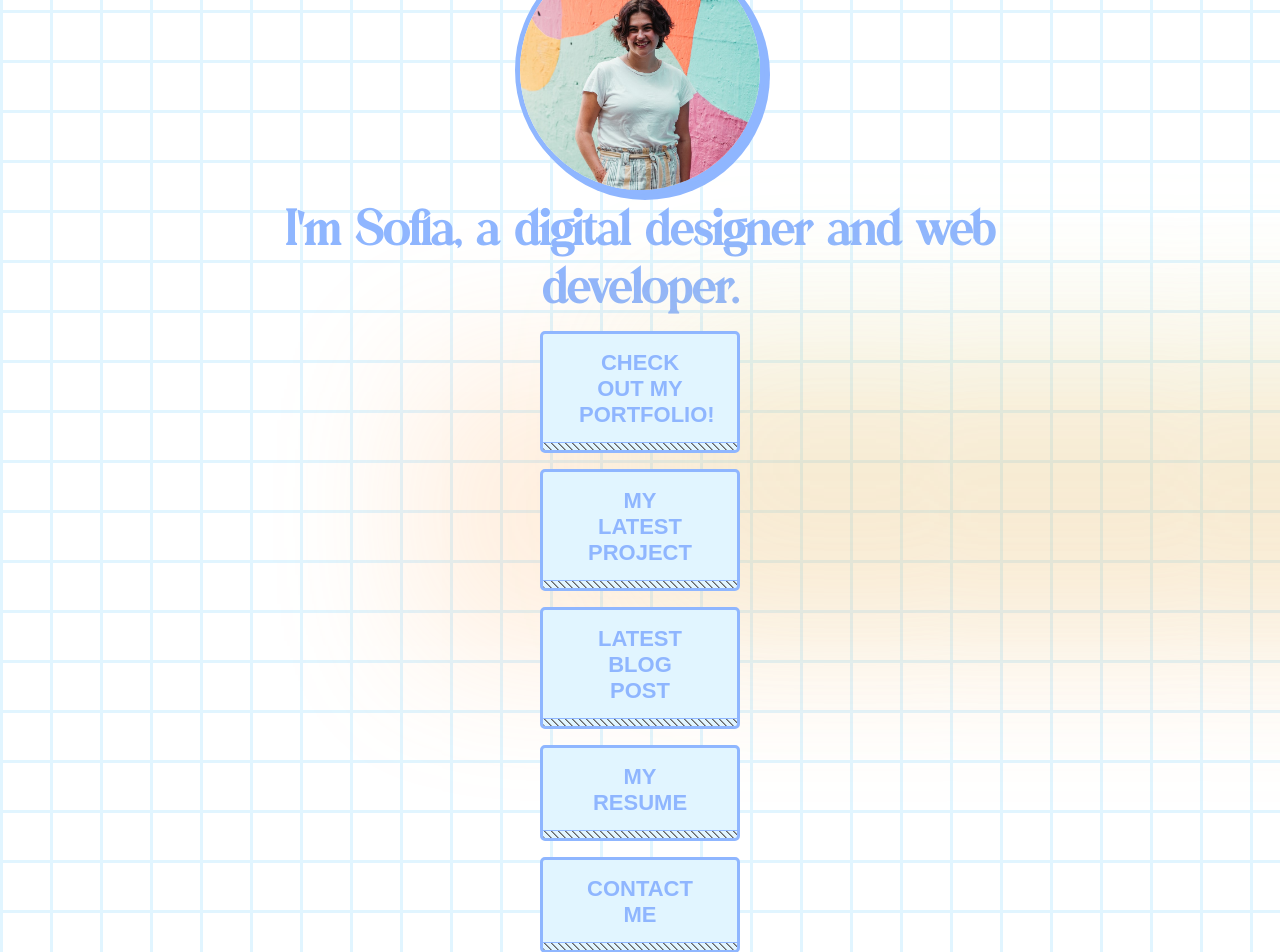
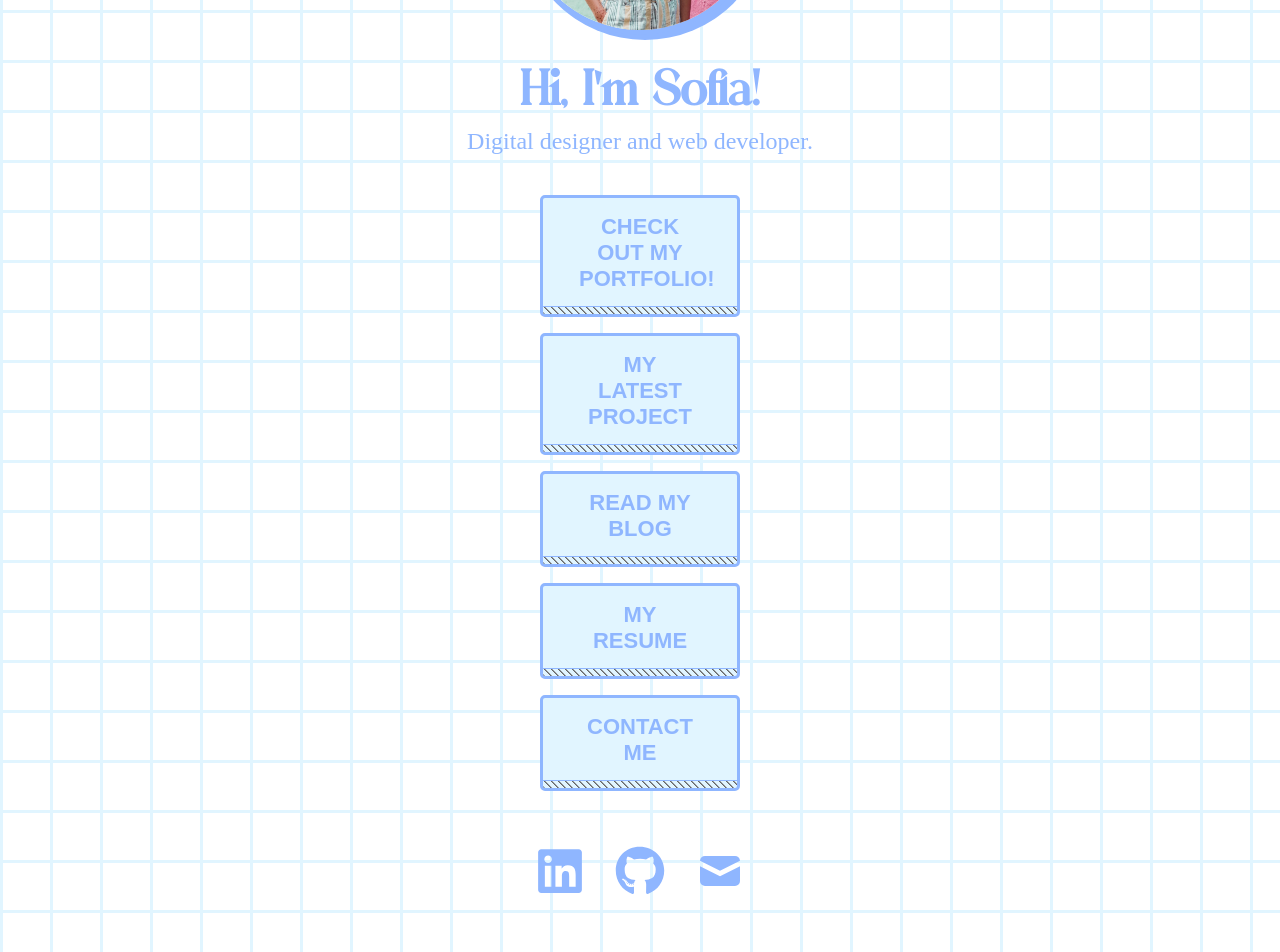
Before and after one commit to SirianniDEV/portfolio, a Next.js app: page /links in a window 1280 px wide. Shown: the part 240-1192 px from the top of the page. Built offline with nearby package versions, Linux system fonts and the light colour scheme.

Commit message:
Links page

```diff
--- /dev/null
+++ b/components/AppText/index.js
@@ -0,0 +1,23 @@
+import styled from 'styled-components';
+
+const Text = styled.p
+`
+    padding: 10px;
+    font-size: 1.5rem;
+    padding: 0px;
+    margin:0px;
+    text-align: ${props => props.align};
+    font-family: Montserrat;
+    color: ${props => props.color};
+`
+
+export default function AppText ({
+    txt="Lorem ipsum dolor sit amet, consectetur adipiscing elit. Sed euismod, nunc vel tincidunt lacinia.",
+    align="left",
+    color="#000000"
+}){
+
+	return(
+            <Text align={align} color={color}>{txt}</Text>
+)
+}
--- a/components/CircleImage/index.js
+++ b/components/CircleImage/index.js
@@ -11,6 +11,7 @@ const CircleImg = styled.img
     width: 250px;
     height: 250px;
     box-shadow: 5px 5px 0px 0px #8FB6FF;
+    margin: 25px;
 `
 
 export default function CircleImage({
--- /dev/null
+++ b/components/SocialLinks/index.js
@@ -0,0 +1,47 @@
+import React from 'react';
+import styled from 'styled-components';
+import { FaLinkedin, FaGithub } from 'react-icons/fa';
+import {MdCopyright} from 'react-icons/md';
+import {HiMail} from 'react-icons/hi';
+
+const Wrapper = styled.footer`
+  display: flex;
+  justify-content: center;
+  align-items: center;
+  flex-direction: row;
+  height: 100px;
+  color:#fff;
+  font-family: Montserrat;
+  font-size: 1rem;
+  margin-top: 20px;
+`;
+
+
+const IconLink = styled.a`
+  margin: 0 15px;
+  font-size: 50px;
+  color: #8FB6FF;
+
+  cursor: none;
+  &:hover {
+    color: #F6DDAD;
+  }
+`;
+
+export default function SocialLinks () {
+  return (
+    <Wrapper>
+            <IconLink href="https://www.linkedin.com/in/sofia-sirianni-77229b18b/"  target='_blank'>
+                <FaLinkedin />
+            </IconLink>
+
+            <IconLink href="https://github.com/SirianniDEV" target='_blank'>
+                <FaGithub />
+            </IconLink>
+
+            <IconLink href="mailto: sofia.sirianni@outlook.com">
+                <HiMail />
+            </IconLink>
+    </Wrapper>
+  );
+};
--- a/components/Title/index.js
+++ b/components/Title/index.js
@@ -10,6 +10,7 @@ const Text = styled.h1
     padding: 10px;
     max-width: 900px;
     margin: 0 auto;
+    line-height: 1;
 `
 
 export default function Title({
--- a/pages/index.js
+++ b/pages/index.js
@@ -21,7 +21,7 @@ import Title from '../components/Title';
 
 export default function Home() {
   return (
-    <div className={styles.container}>
+    <div>
       <Head>
         <title>Sofia Siriani - Portfolio</title>
         <meta content="Sofia Siriani - Portfolio" />
--- a/pages/links.js
+++ b/pages/links.js
@@ -1,45 +1,37 @@
 import Head from 'next/head'
-import Image from 'next/image'
 import styles from '../styles/Home.module.css'
-import Bubble from '../components/bubble'
-import Window from '../components/window'
-import Portrait from '../components/portrait'
-import Polaroid from '../components/polaroid'
 import AppButton from '../components/button'
 import Navigation from '../components/navigation'
 import Footer from '../components/footer'
 import CircleImage from '../components/CircleImage'
-
+import SocialLinks from '../components/SocialLinks'
 import Title from '../components/Title';
-import Project from '../components/project'
+import AppText from '../components/AppText'
 
 export default function Links() {
   return (
-    <div className={styles.container}>
+    <div className={styles.main}>
       <Head>
         <title>Sofia Siriani - Portfolio</title>
         <meta content="Sofia Siriani - Portfolio" />
         <link rel="icon" href="/S-favicon.png" />
       </Head>
 
-      <div className={styles.heroHeader}>
+      {/* <div className={styles.heroHeader}>
              <Navigation/>
-      </div>
-
-      <main className={styles.main}>
-
+      </div> */}
         <CircleImage src='/portrait-02.jpg'/>
 
-        <Title txt="I'm Sofia, a digital designer and web developer."/>
+            <Title txt="Hi, I'm Sofia!"/>
+            <AppText  txt=" Digital designer and web developer." align='center' color='#8FB6FF'/>
+            <br/>
+            <br/>
             <AppButton txt='Check out my portfolio!'/>
             <AppButton txt='My latest project'/>
-            <AppButton txt='Latest Blog post'/>
+            <AppButton txt='Read My Blog'/>
             <AppButton txt='My Resume'/>
             <AppButton txt='Contact me'/>
-
-      </main>
-
-      <Footer/>
+          <SocialLinks/>
     </div>
   )
 }
```
